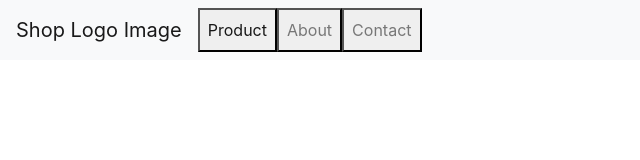
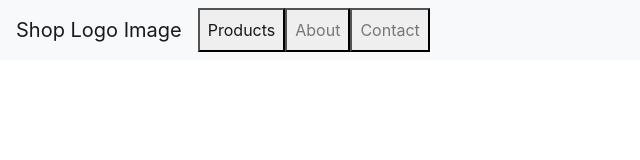
Before and after one commit to erickorber/online-shop-project, a React (Create React App) app: page / in a window 1280 px wide. Shown: the top 160 px of the page, without its empty margins (0-640 px from the left). Built offline with nearby package versions, Linux system fonts and the light colour scheme.

Commit message:
Fix incorrect button text on header

```diff
--- a/src/components/Header.js
+++ b/src/components/Header.js
@@ -11,7 +11,7 @@ const Header = (props) => {
       <div className="collapse navbar-collapse" id="navbarSupportedContent">
         <ul className="navbar-nav mr-auto">
           <li className="nav-item">
-            {isCurrentPageActive("Product", props.page, props.click)}
+            {isCurrentPageActive("Products", props.page, props.click)}
           </li>
           <li className="nav-item">
             {isCurrentPageActive("About", props.page, props.click)}
--- a/src/reducers.js
+++ b/src/reducers.js
@@ -1,7 +1,7 @@
 import { LOAD_HEADER_LINK } from './constants.js';
 
 const initialState = {
-	pageValue: 'Product'
+	pageValue: 'Products'
 }
 
 export const loadPageFromHeaderLink = (state = initialState, action = {}) => {
```
